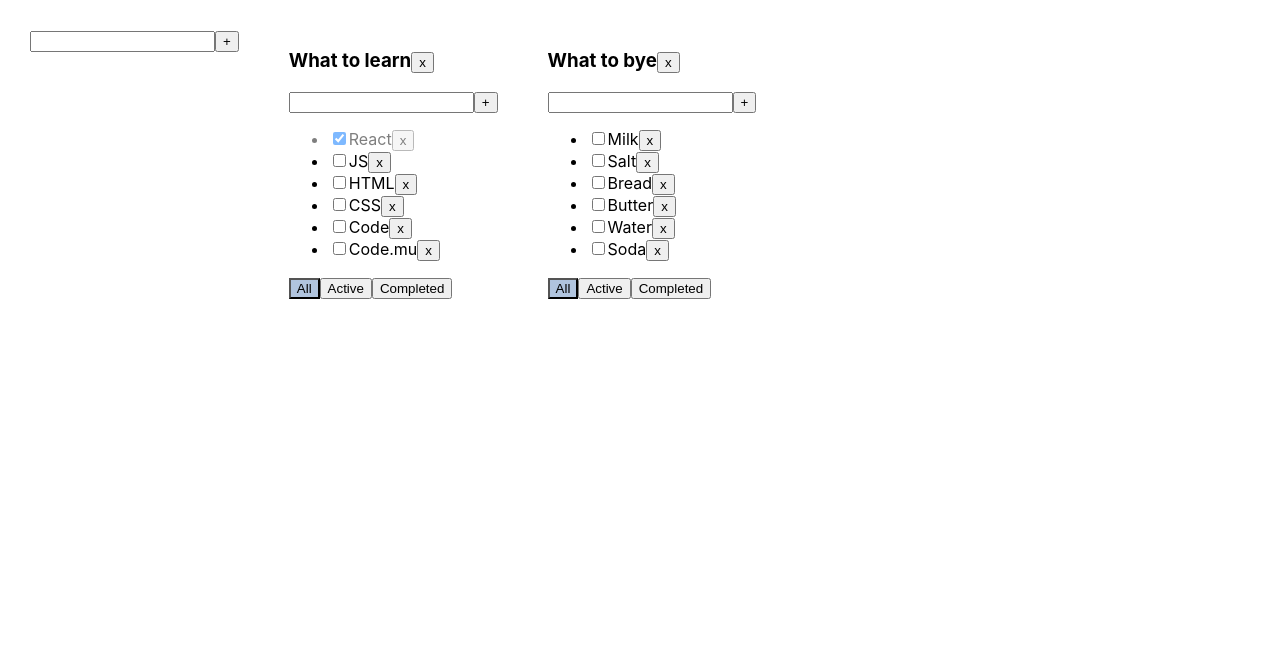
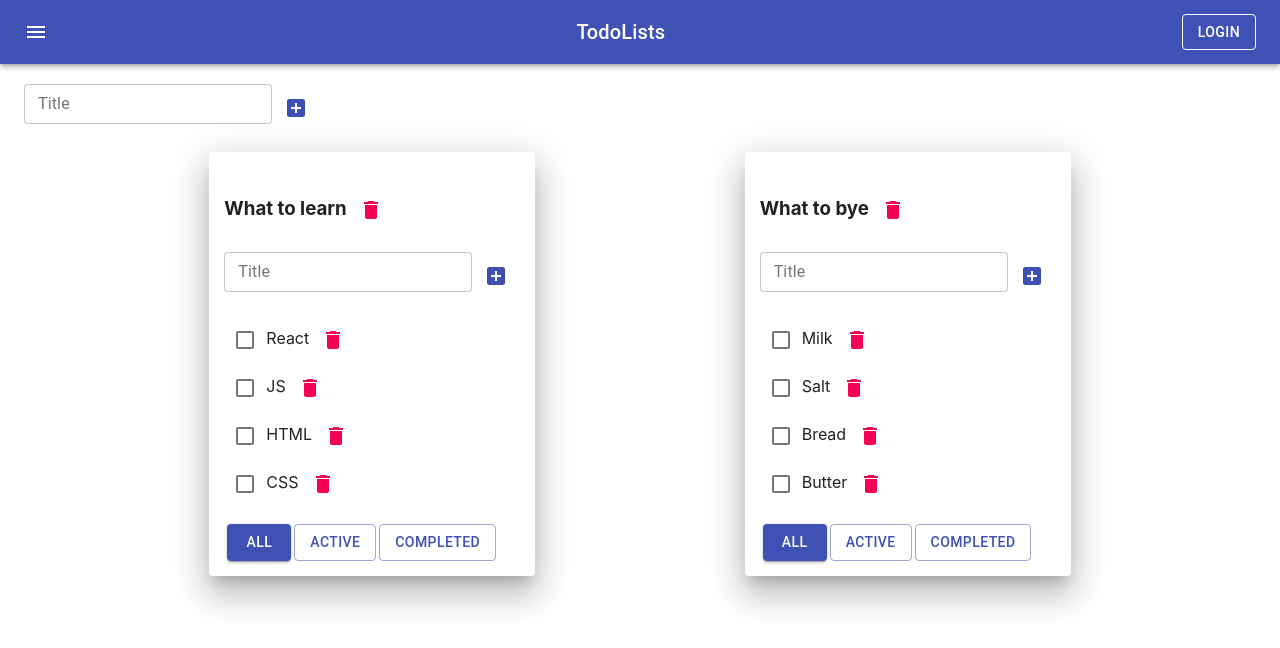
Before and after one commit to MonaMag/todolist-ts-01, a React (Create React App) app: page / in a window 1280 px wide. Shown: the top 648 px of the page. Built offline with nearby package versions, Linux system fonts and the light colour scheme.

Commit message:
Step-7 material-ui

```diff
--- a/package.json
+++ b/package.json
@@ -3,6 +3,8 @@
   "version": "0.1.0",
   "private": true,
   "dependencies": {
+    "@material-ui/core": "^4.11.4",
+    "@material-ui/icons": "^4.11.2",
     "@testing-library/jest-dom": "^4.2.4",
     "@testing-library/react": "^9.3.2",
     "@testing-library/user-event": "^7.1.2",
--- a/src/AddItemForm.tsx
+++ b/src/AddItemForm.tsx
@@ -1,5 +1,6 @@
-
 import React, {useState, KeyboardEvent, ChangeEvent} from "react";
+import {IconButton, TextField} from "@material-ui/core";
+import {AddBox} from "@material-ui/icons";
 
 export type AddItemFormType = {
     addItem: (title: string) => void
@@ -31,20 +32,23 @@ export function AddItemForm(props: AddItemFormType) {
         setError(false);
     }
 
-    const errorMessage = error
-        ? <div className={'error-message'}>Title is required</div>
-        : null;
-
     return (
         <div>
-            <input
-                className={error ? 'error' : ''}
+            <TextField
+                size={'small'}
                 value={title}
                 onKeyPress={onKeyPressAddItem}
                 onChange={onChangeTitle}
+                error={error}
+                label={'Title'}
+                variant={"outlined"}
+                helperText={error && 'Title is required'}
             />
-            <button onClick={onClickAddItem}>+</button>
-            {errorMessage}
+            <IconButton
+                color={'primary'}
+                onClick={onClickAddItem}>
+                <AddBox/>
+            </IconButton>
         </div>
     )
 }
--- a/src/App.css
+++ b/src/App.css
@@ -1,11 +1,11 @@
-.App {
+/*.App {
   padding: 30px;
   display: flex;
 }
 
 .App > div {
   margin-right: 50px;
-}
+}*/
 
 .is-done {
   opacity: 0.5;
--- a/src/App.tsx
+++ b/src/App.tsx
@@ -3,7 +3,8 @@ import './App.css';
 import {Todolist} from "./Todolist";
 import {v1} from 'uuid';
 import {AddItemForm} from "./AddItemForm";
-
+import {AppBar, Button, Container, Grid, IconButton, Paper, Toolbar, Typography} from "@material-ui/core";
+import {Menu} from "@material-ui/icons";
 
 export type TasksType = {
     id: string
@@ -35,20 +36,16 @@ function App() {
 
     const [tasks, setTasks] = useState<TaskStateType>({
         [todoListID_1]: [
-            {id: v1(), title: 'React', isDone: true},
+            {id: v1(), title: 'React', isDone: false},
             {id: v1(), title: 'JS', isDone: false},
             {id: v1(), title: 'HTML', isDone: false},
             {id: v1(), title: 'CSS', isDone: false},
-            {id: v1(), title: 'Code', isDone: false},
-            {id: v1(), title: 'Code.mu', isDone: false},
         ],
         [todoListID_2]: [
             {id: v1(), title: 'Milk', isDone: false},
             {id: v1(), title: 'Salt', isDone: false},
             {id: v1(), title: 'Bread', isDone: false},
             {id: v1(), title: 'Butter', isDone: false},
-            {id: v1(), title: 'Water', isDone: false},
-            {id: v1(), title: 'Soda', isDone: false},
         ]
     })
 
@@ -70,10 +67,15 @@ function App() {
         delete tasks[todoListID];
     }
 
+    function changeTodolistTitle(newTitle: string, todoListID: string) {
+        setTodoLists(todoLists.map(tl => tl.id === todoListID
+            ? {...tl, title: newTitle}
+            : tl))
+    }
+
     function removeTask(taskID: string, todoListID: string) {
         tasks[todoListID] = tasks[todoListID].filter((task) => task.id !== taskID);
         setTasks({...tasks})
-        // setTasks({...tasks, [todoListID]: tasks[todoListID].filter((task) => task.id !== taskID)})
     }
 
     function addTask(title: string, todoListID: string) {
@@ -86,33 +88,28 @@ function App() {
     }
 
     function changeTaskStatus(taskId: string, newIsDoneValue: boolean, todoListID: string) {
+        tasks[todoListID] = tasks[todoListID].map(t =>
+            t.id === taskId
+                ? {...t, isDone: newIsDoneValue}
+                : t)
+        setTasks({...tasks})
+    }
+
+    function changeTaskTitle(taskId: string, newTitle: string, todoListID: string) {
         setTasks({
             ...tasks,
             [todoListID]: tasks[todoListID].map(t =>
                 t.id === taskId
-                    ? {...t, isDone: newIsDoneValue}
+                    ? {...t, title: newTitle}
                     : t)
         })
     }
-
-    function changeTaskTitle(taskId: string, newTitle: string, todoListID: string) {setTasks(
-        {...tasks, [todoListID]: tasks[todoListID].map(t => t.id === taskId ? {...t, title: newTitle} : t)
-    })
-    }
-
 
     function changeFilter(value: FilterValuesType, todoListID: string) {
         setTodoLists(todoLists.map(tl => tl.id === todoListID
             ? {...tl, filter: value}
             : tl))
     }
-
-    function changeTodoLisTitle(title: string, todoListID: string) {
-        setTodoLists(todoLists.map(tl => tl.id === todoListID
-            ? {...tl, title: title}
-            : tl))
-    }
-
 
     function getTaskForTodoList(todoList: TodoListType) {
         switch (todoList.filter) {
@@ -128,28 +125,52 @@ function App() {
     const todoListsComponents = todoLists.map(tl => {
 
         return (
+            <Grid item key={tl.id}>
+                <Paper elevation={20} style={{padding: '15px'}}>
                     <Todolist
-                key={tl.id}
                         todoListID={tl.id}
                         deleteTodoList={deleteTodoList}
                         tasks={getTaskForTodoList(tl)}
                         title={tl.title}
                         filter={tl.filter}
                         addTask={addTask}
+                        changeTaskTitle={changeTaskTitle}
                         changeTaskStatus={changeTaskStatus}
                         removeTask={removeTask}
                         changeFilter={changeFilter}
-                changeTaskTitle={changeTaskTitle}
-                changeTodoLisTitle={changeTodoLisTitle}
+                        changeTodolistTitle={changeTodolistTitle}
                     />
+                </Paper>
+            </Grid>
         )
     })
 
     //UI:
     return (
         <div className="App">
+            <AppBar position={'static'}>
+                <Toolbar style={{justifyContent: 'space-between'}}>
+                    <IconButton edge="start" color="inherit" aria-label="menu">
+                        <Menu/>
+                    </IconButton>
+                    <Typography variant="h6">
+                        TodoLists
+                    </Typography>
+                    <Button
+                        variant={'outlined'}
+                        color="inherit">Login</Button>
+                </Toolbar>
+            </AppBar>
+            <Container fixed>
+                <Grid container style={{padding: '20px 0'}}>
                     <AddItemForm addItem={addTodoList}/>
+                </Grid>
+                <Grid
+                    container spacing={3}
+                    style={{justifyContent: 'space-evenly'}}>
                     {todoListsComponents}
+                </Grid>
+            </Container>
         </div>
     )
 }
--- a/src/EditableSpan.tsx
+++ b/src/EditableSpan.tsx
@@ -1,32 +1,36 @@
 import React, {useState, ChangeEvent} from "react";
+import {TextField} from "@material-ui/core";
 
-
-type EditableSpanPropsType = {
+export type EditableSpanType = {
     title: string
     changeTitle: (title: string) => void
 }
 
-function EditableSpan(props: EditableSpanPropsType) {
-    const [editMode, setEditMode] = useState<boolean>(false);
-    const [title, setTitle] = useState<string>(props.title);
+export function EditableSpan(props: EditableSpanType) {
 
+    const [title, setTitle] = useState<string>(props.title)
+    const [editMode, setEditMode] = useState<boolean>(false)
 
-    const onEditMode = () => setEditMode(true)
-    const offEditMode = () =>{
-        setEditMode(false)
-        props.changeTitle(title)
-    }
     const onChangeTitle = (e: ChangeEvent<HTMLInputElement>) => {
         setTitle(e.currentTarget.value);
-        //setError(false);
     }
+
+    const onEditMode = () => {
+        setEditMode(true)
+    }
+    const offEditMode = () => {
+        setEditMode(false)
+        props.changeTitle(title);
+    }
+
     return (
-        editMode ? <input value={title}
-                          autoFocus
-                          onChange={onChangeTitle}
-                          onBlur={offEditMode}
-        /> :<span onDoubleClick={onEditMode}>{props.title}</span>
+        editMode
+            ? <TextField
+                onChange={onChangeTitle}
+                value={title}
+                onBlur={offEditMode}
+                autoFocus
+            />
+            : <span onDoubleClick={onEditMode}>{props.title}</span>
     )
 }
-
-export default EditableSpan;
--- a/src/Todolist.tsx
+++ b/src/Todolist.tsx
@@ -1,49 +1,27 @@
-import React, {useState, KeyboardEvent, ChangeEvent} from "react";
+import React, {ChangeEvent} from "react";
 import {FilterValuesType, TasksType} from "./App";
 import {AddItemForm} from "./AddItemForm";
-import EditableSpan from "./EditableSpan";
-
+import {EditableSpan} from "./EditableSpan";
+import {Button, Checkbox, IconButton} from "@material-ui/core";
+import {Delete} from "@material-ui/icons";
 
 type TodolistPropsType = {
     title: string
     todoListID: string
     tasks: Array<TasksType>
+    changeTaskTitle: (taskId: string, title: string, todoListID: string) => void
     deleteTodoList: (todoListID: string) => void
     filter: FilterValuesType
     removeTask: (taskID: string, todoListID: string) => void;
     changeFilter: (value: FilterValuesType, todoListID: string) => void;
     addTask: (title: string, todoListID: string) => void
     changeTaskStatus: (taskId: string, newIsDoneValue: boolean, todoListID: string) => void
-    changeTaskTitle: (taskID: string, newTitle: string, todoListID: string)=> void
-    changeTodoLisTitle: (title: string, todoListID: string) => void
+    changeTodolistTitle: (newTitle: string, todoListID: string) => void
 }
 
 export function Todolist(props: TodolistPropsType) {
 
     const {filter} = props;
-    // const [error, setError] = useState<boolean>(false);
-    // const [title, setTitle] = useState<string>('')
-
-    // const onClickAddTask = () => {
-    //     const trimmedTitle = title.trim();
-    //     if (trimmedTitle) {
-    //         props.addTask(trimmedTitle, props.todoListID)
-    //     } else {
-    //         setError(true);
-    //     }
-    //     setTitle('');
-    // };
-
-    // const onKeyPressAddTask = (e: KeyboardEvent<HTMLInputElement>) => {
-    //     if (e.key === 'Enter') {
-    //         onClickAddTask();
-    //     }
-    // }
-
-    // const onChangeTitle = (e: ChangeEvent<HTMLInputElement>) => {
-    //     setTitle(e.currentTarget.value);
-    //     setError(false);
-    // }
 
     const onClickAllFilter = () => props.changeFilter('all', props.todoListID);
     const onClickActiveFilter = () => props.changeFilter('active', props.todoListID);
@@ -51,33 +29,35 @@ export function Todolist(props: TodolistPropsType) {
 
     const onClickDeleteTodoList = () => props.deleteTodoList(props.todoListID);
 
+    const changeTodolistTitle = (title: string) => {
+        props.changeTodolistTitle(title, props.todoListID)
+    }
     const addTask = (title: string) => {
         props.addTask(title, props.todoListID);
     }
 
-const changeTodoListTitle = (title: string) => props.changeTodoLisTitle(title, props.todoListID)
-    // const errorMessage = error
-    //     ? <div className={'error-message'}>Title is required</div>
-    //     : null;
-
     const tasks = props.tasks.map(t => {
         const removeTaskHandler = () => props.removeTask(t.id, props.todoListID);
+
         const onChangeHandler = (e: ChangeEvent<HTMLInputElement>) => props.changeTaskStatus(t.id, e.currentTarget.checked, props.todoListID);
-        const changeTaskTitle = (title: string) =>
-            props.changeTaskTitle(t.id, title, props.todoListID)
+
+        const changeTaskTitle = (title: string) => {
+            props.changeTaskTitle(t.id, title, props.todoListID);
+        }
 
         return (
             <li key={t.id} className={t.isDone ? 'is-done' : ''}>
-                <input
+                <Checkbox
+                    checked={t.isDone}
                     onChange={onChangeHandler}
-                    type="checkbox"
-                    checked={t.isDone}/>
-                {/*<span>{t.title}</span>*/}
-                <EditableSpan title={t.title} changeTitle={changeTaskTitle}/>
-                <button
-                    className='button-removed'
-                    onClick={removeTaskHandler}>x
-                </button>
+                    color={'primary'}
+                />
+                <EditableSpan
+                    changeTitle={changeTaskTitle}
+                    title={t.title}/>
+                <IconButton onClick={removeTaskHandler}>
+                    <Delete color="secondary"/>
+                </IconButton>
             </li>
         )
     });
@@ -86,32 +66,37 @@ const changeTodoListTitle = (title: string) => props.changeTodoLisTitle(title, p
         <div>
             <div>
                 <h3>
-                <EditableSpan title={props.title} changeTitle={changeTodoListTitle}/>
-                    <button onClick={onClickDeleteTodoList}>x</button>
+                    <EditableSpan
+                        title={props.title}
+                        changeTitle={changeTodolistTitle}
+                    />
+                    <IconButton onClick={onClickDeleteTodoList}>
+                        <Delete color="secondary"/>
+                    </IconButton>
                 </h3>
-                {/*<div>*/}
-                {/*    <input*/}
-                {/*        className={error ? 'error' : ''}*/}
-                {/*        value={title}*/}
-                {/*        onKeyPress={onKeyPressAddTask}*/}
-                {/*        onChange={onChangeTitle}*/}
-                {/*    />*/}
-                {/*    <button onClick={onClickAddTask}>+</button>*/}
-                {/*    {errorMessage}*/}
-                {/*</div>*/}
                 <AddItemForm addItem={addTask}/>
-                <ul>
+                <ul style={{listStyle: 'none', paddingLeft: '0'}}>
                     {tasks}
                 </ul>
                 <div>
-                    <button className={filter === 'all' ? 'active-filter' : ''} onClick={onClickAllFilter}>All
-                    </button>
-                    <button className={filter === 'active' ? 'active-filter' : ''}
-                            onClick={onClickActiveFilter}>Active
-                    </button>
-                    <button className={filter === 'completed' ? 'active-filter' : ''}
-                            onClick={onClickCompletedFilter}>Completed
-                    </button>
+                    <Button
+                        style={{marginLeft: '3px'}}
+                        color={"primary"}
+                        variant={filter === 'all' ? 'contained' : 'outlined'}
+                        onClick={onClickAllFilter}>All
+                    </Button>
+                    <Button
+                        style={{marginLeft: '3px'}}
+                        color={"primary"}
+                        variant={filter === 'active' ? 'contained' : 'outlined'}
+                        onClick={onClickActiveFilter}>Active
+                    </Button>
+                    <Button
+                        style={{marginLeft: '3px'}}
+                        color={"primary"}
+                        variant={filter === 'completed' ? 'contained' : 'outlined'}
+                        onClick={onClickCompletedFilter}>Completed
+                    </Button>
                 </div>
             </div>
         </div>
```
Also changed, not shown: 1 other file (tests, documents, lock files or other folders). Lines whose indentation alone changed are shown as unchanged.
